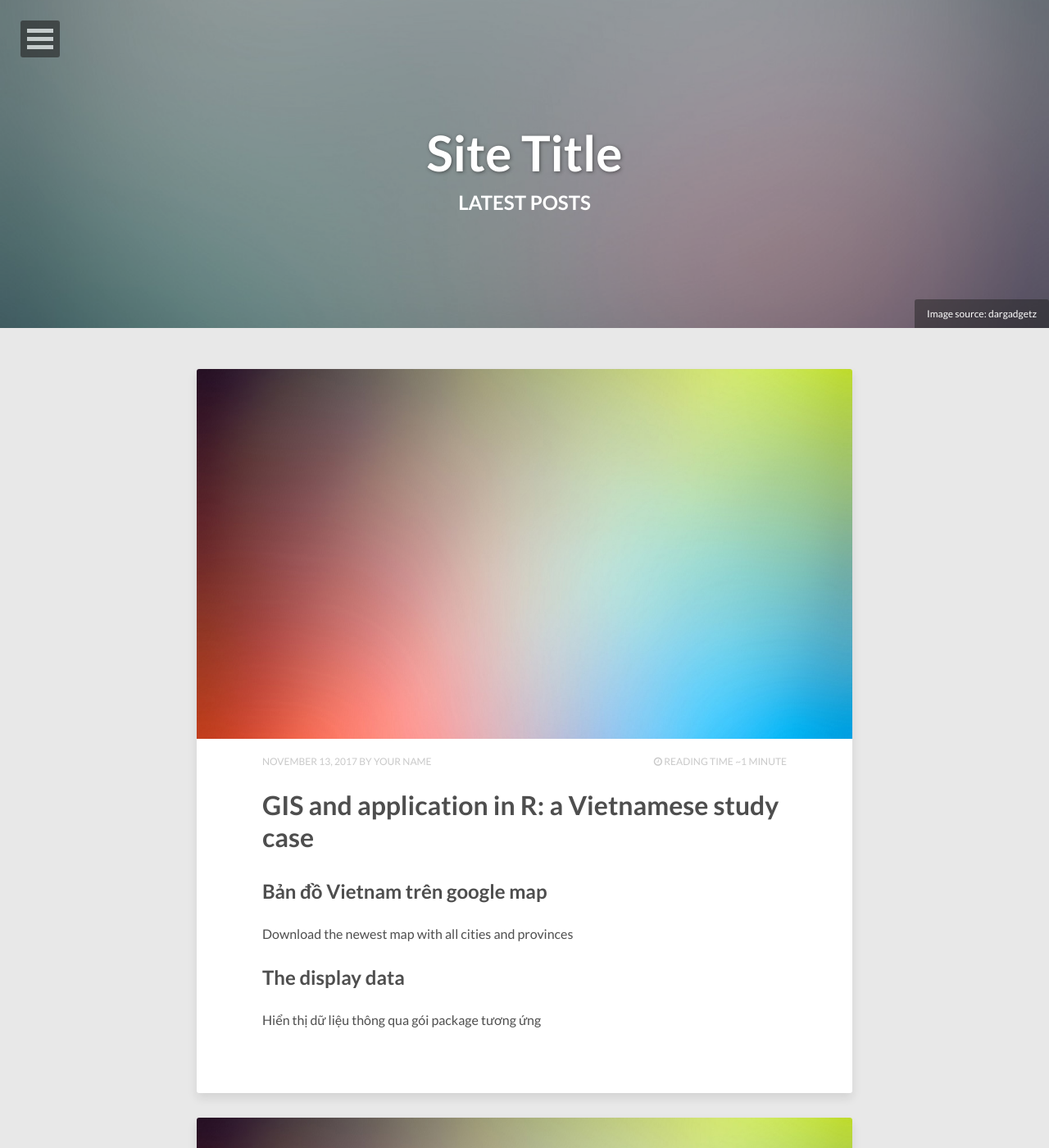
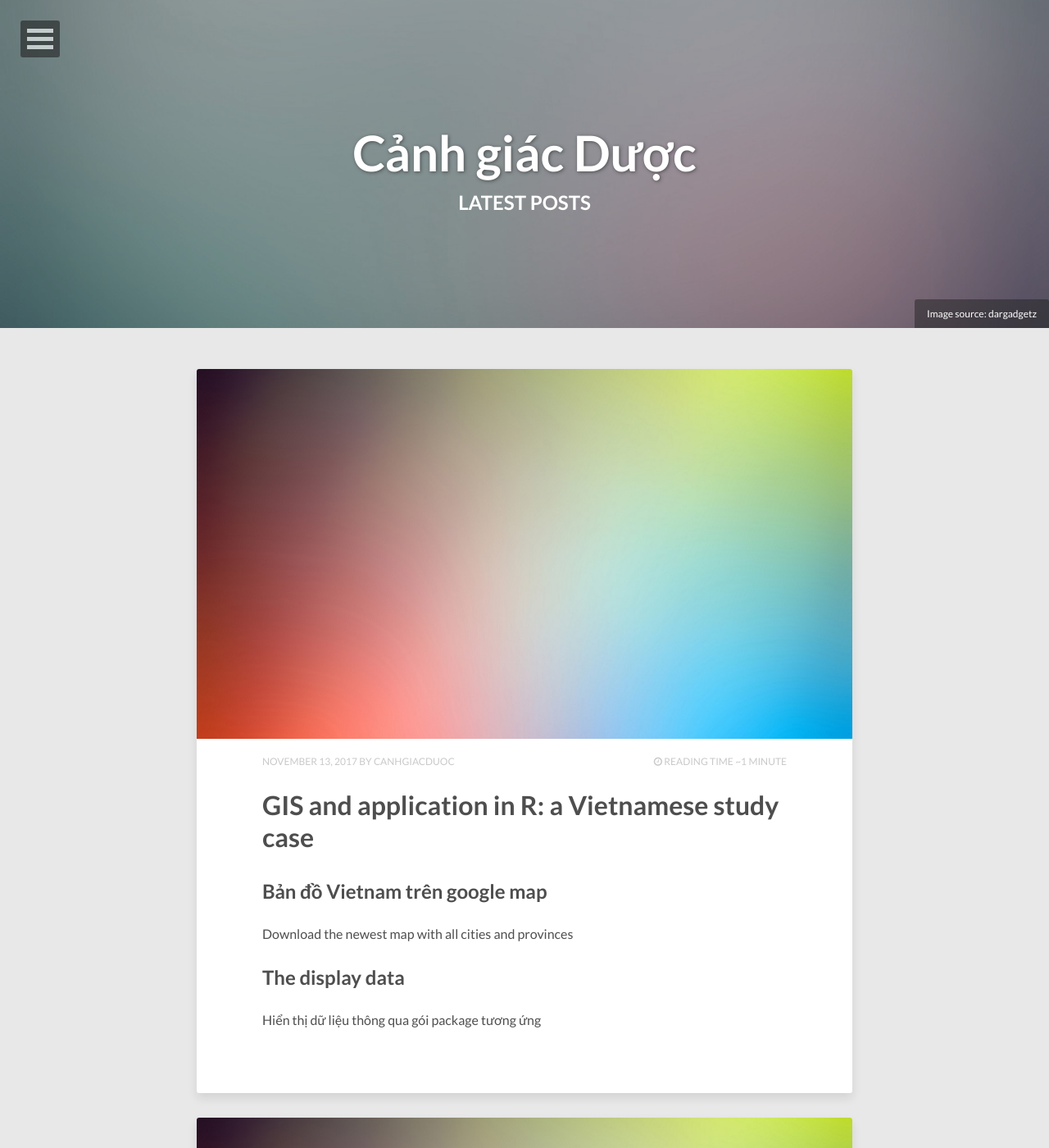
Before and after one commit to canhgiacduoc/canhgiacduoc.github.io, a Jekyll site: the page built from index.html, in a window 1280 px wide and 1400 px high. Shown: the whole window at 82% size. Built offline with Jekyll 4.4.1, drawn with Linux system fonts in a browser that asks for light colours; nearby versions of some CDN libraries; the list of posts is cut into pages by our own code; some of the changed text lies outside the part shown.

Commit message:
Edit Bio

```diff
--- a/_config.yml
+++ b/_config.yml
@@ -1,6 +1,6 @@
-title:            Site Title
-description:      Describe your website here.
-disqus_shortname: hpstrtheme
+title:            Cảnh giác Dược
+description:      Website chia sẻ kiến thức, kinh nghiêm, nghiên cứu liên quan tới an toàn thuốc, dịch tễ-cảnh giác dược, thống kê y sinh.
+disqus_shortname: canhgiacduoc
 reading_time:     true
 words_per_minute: 200
 # Your site's domain goes here (eg: //mmistakes.github.io, http://mademistakes.com, etc)
@@ -9,13 +9,13 @@
 
 # Owner/author information
 owner:
-  name:           Your Name
-  avatar:         avatar.jpg
-  bio:            "Your bio goes here. It shouldn't be super long but a good two sentences or two should suffice."
-  email:          you@email.com
+  name:           Canhgiacduoc
+  avatar:         Canhgiacduoc_Icon.png
+  bio:            "Publish or perish. Sharing experiences for Vietnamese researcher's development in the same region._Kevin NGUYEN_"
+  email:          canhgiacduoc@email.com
   # Social networking links used in footer. Update and remove as you like.
-  twitter:
-  facebook:
+  twitter:   canhgiacduoc
+  facebook:  canhgiacduoc
   github:
   stackexchange:
   linkedin:
@@ -23,7 +23,7 @@
   flickr:
   tumblr:
   # google plus id, include the '+', eg +mmistakes
-  google_plus:    +yourid
+  google_plus:    +canhgiacduoc
 
 # Background image to be tiled on all pages
 background:
```
Also changed, not shown: images/Canhgiacduoc_Icon.png (added), images/avatar.jpg (deleted).
